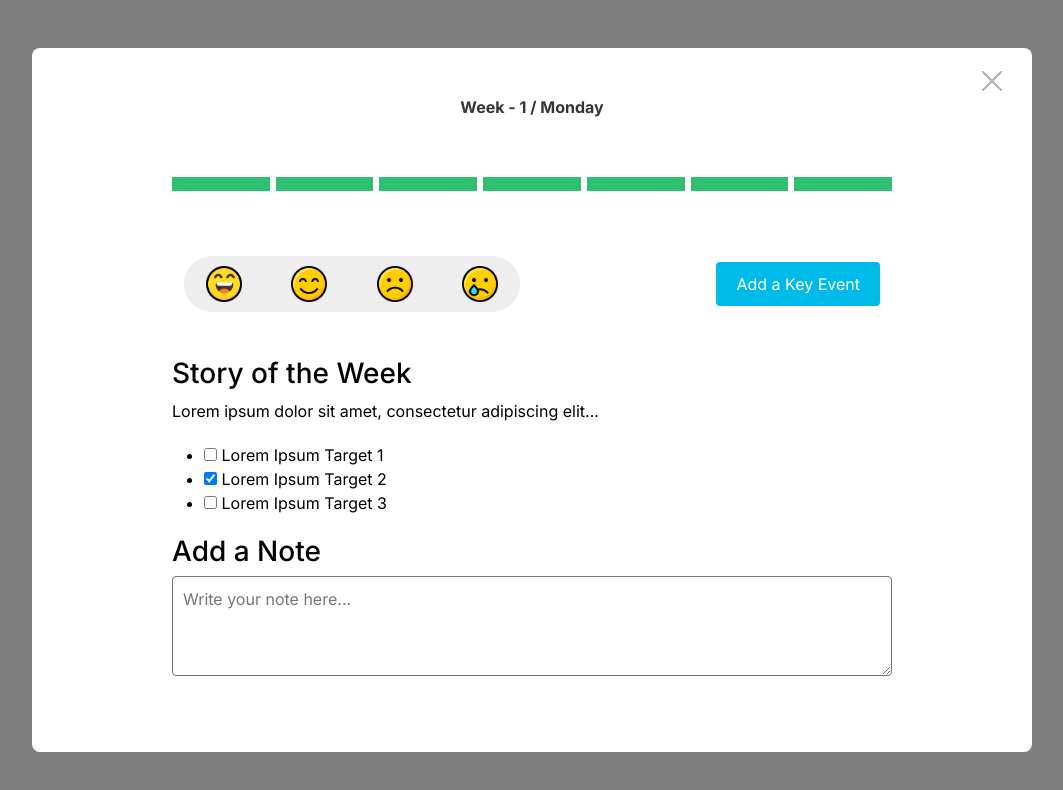
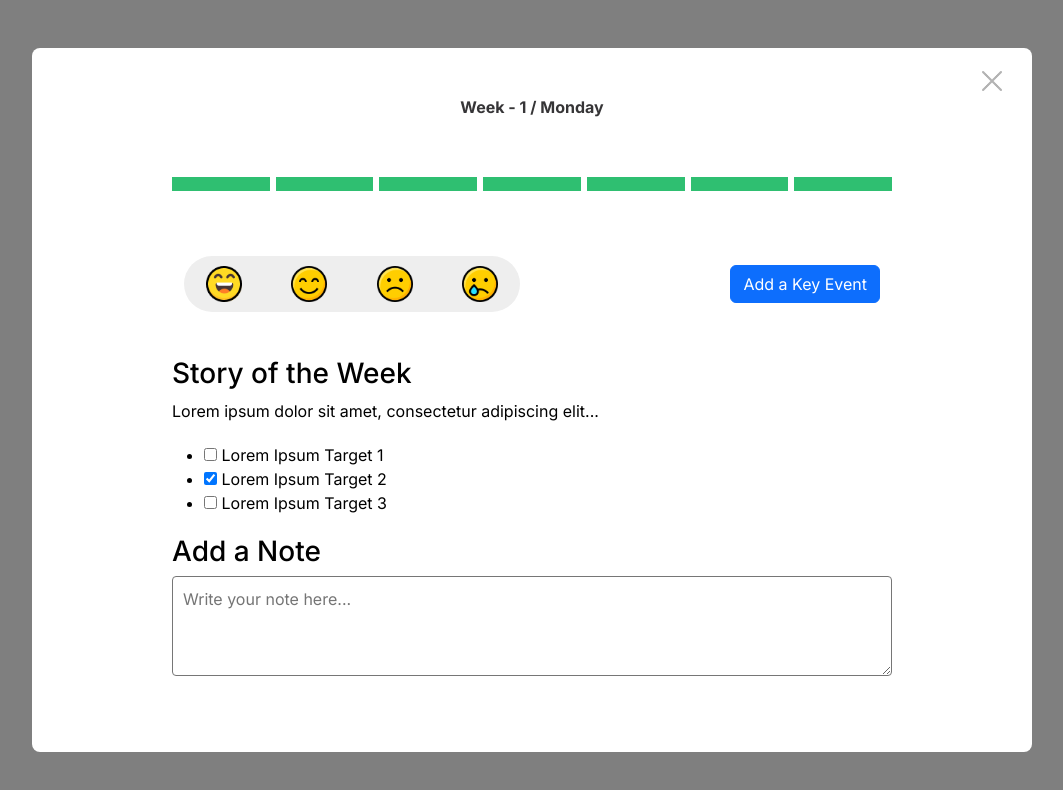
Before and after one commit to faizi-7/weekify, a React (Vite) app in the folder client/: page /main in a window 1280 px wide. Both pictures are taken after a click on the element 417 px from the left and 148 px from the top of the page. Shown: the top 790 px of the page, without its empty margins (108-1171 px from the left). Built offline with nearby package versions, Linux system fonts and the light colour scheme.

Commit message:
Changed from bootstrap to bootstrap=components

```diff
--- a/client/src/components/SingleWeekPopup/SingleWeekPopup.tsx
+++ b/client/src/components/SingleWeekPopup/SingleWeekPopup.tsx
@@ -1,6 +1,7 @@
 import React from 'react';
 import './SingleWeekPopup.css';
 import { CloseButtonIcon, happy, smiling, sad, crying } from '../../assets';
+import { Button, Col, Container, Row } from 'react-bootstrap';
 
 
 interface SingleWeekPopupProps {
@@ -32,18 +33,21 @@ const SingleWeekPopup: React.FC<SingleWeekPopupProps> = ({ weekNumber, onClose }
           ))}
         </div>
 
-        <div className="container">
-          <div className='row'>
-            <div className="col-md-6">
+        <Container>
+          <Row>
+            <Col md={6}>
               <div className="emoji-section">
-                <img src={happy} alt="" /><img src={smiling} alt="" /><img src={sad} alt="" /><img src={crying} alt="" />
+                <img src={happy} alt="happy emoji" />
+                <img src={smiling} alt="smiling emoji" />
+                <img src={sad} alt="sad emoji" />
+                <img src={crying} alt="crying emoji" />
               </div>
-            </div>
-            <div className="col-md-6 align-content-center text-md-end">
-              <button>Add a Key Event</button>
-            </div>
-          </div>
-        </div>
+            </Col>
+            <Col md={6} className="d-flex align-items-center justify-content-md-end">
+              <Button variant="primary">Add a Key Event</Button>
+            </Col>
+          </Row>
+        </Container>
 
 
         <section className="story-section">
```
